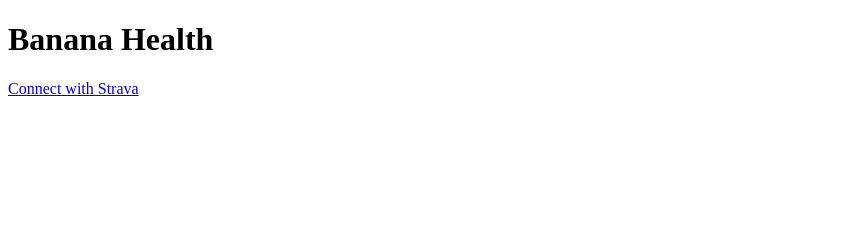
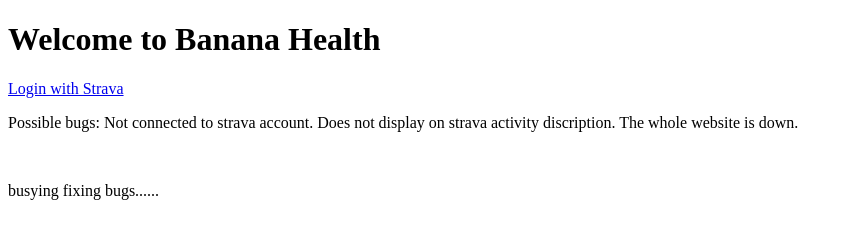
Before and after one commit to NuclearReactor314/BananaHealth, a website: page index.html in a window 1280 px wide. Shown: the whole page, without its empty margins (0-853 px from the left). Drawn offline with Linux system fonts and the light colour scheme.

Commit message:
Update index.html

```diff
--- a/index.html
+++ b/index.html
@@ -4,12 +4,14 @@
     <meta charset="UTF-8">
     <meta name="viewport" content="width=device-width, initial-scale=1.0">
     <title>Banana Health</title>
-    <link rel="stylesheet" href="style.css">
 </head>
 <body>
-    <h1>Banana Health</h1>
-    <a id="authorize-link" href="#">Connect with Strava</a>
+    <h1>Welcome to Banana Health</h1>
+    <a id="authorize-link" href="#">Login with Strava</a>
     <div id="result"></div>
+    <p>Possible bugs: Not connected to strava account. Does not display on strava activity discription. The whole website is down.</p>
+    <br>
+    <p>busying fixing bugs......</p>
     <script src="script.js"></script>
 </body>
 </html>
```
